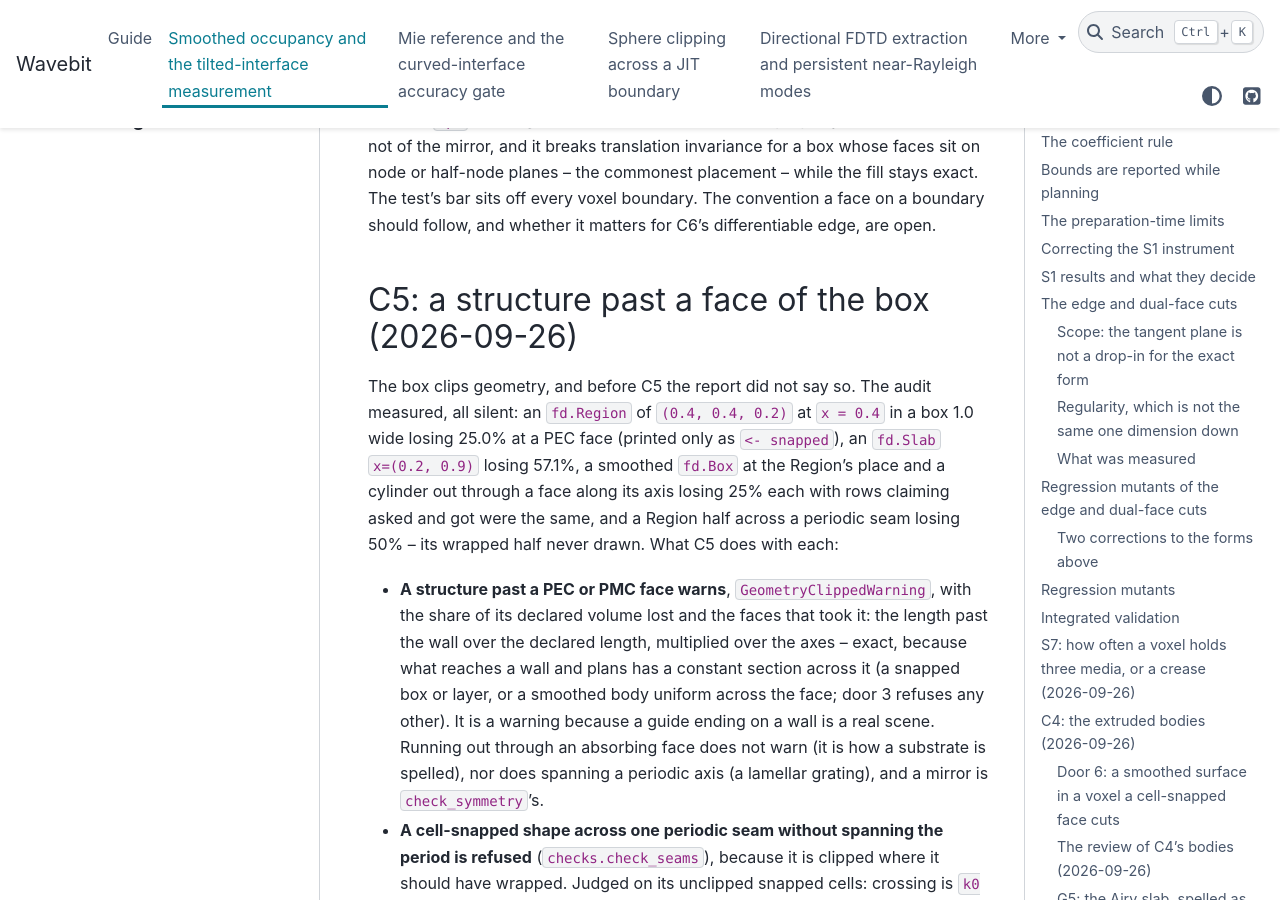
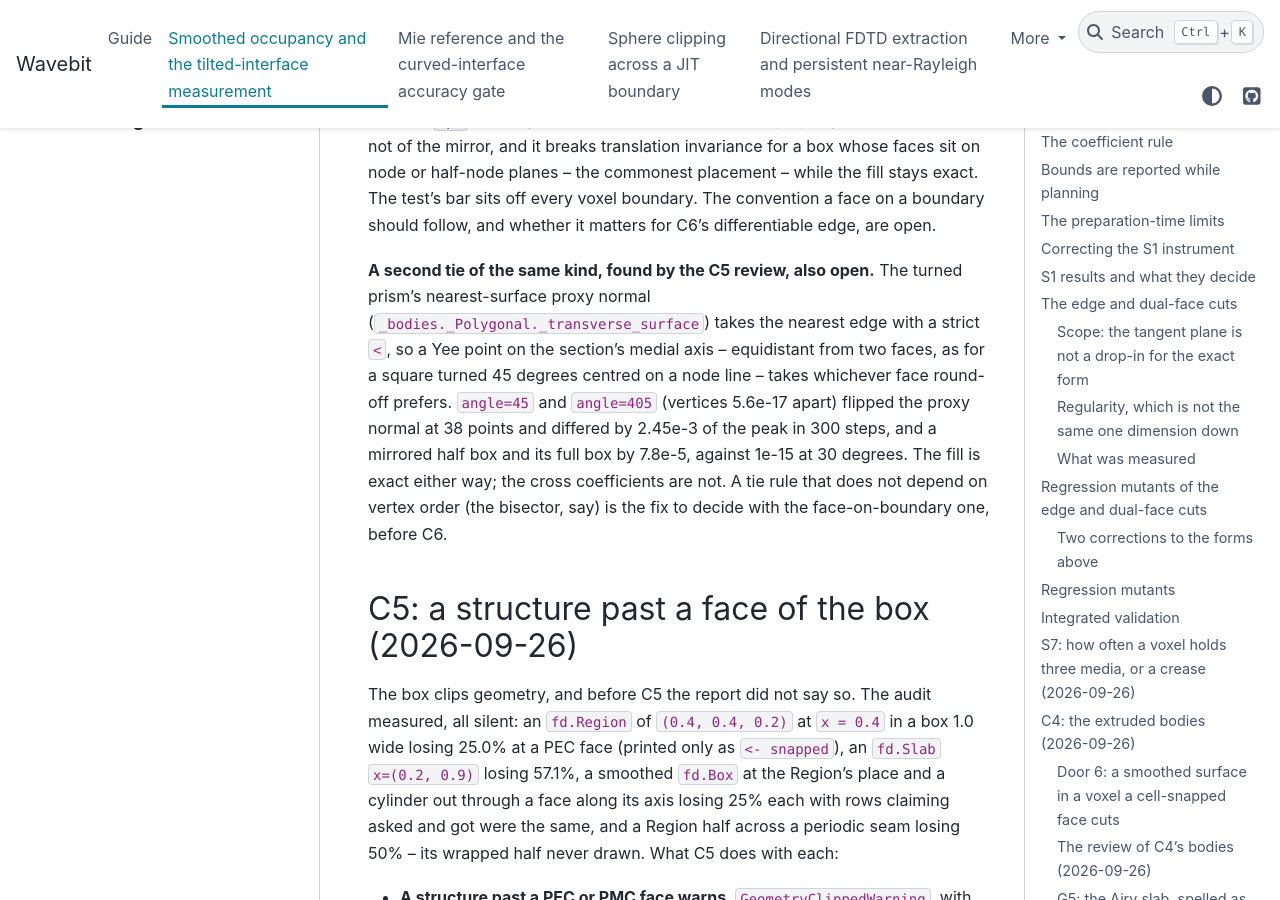
Before and after one commit to fieldalgo/wavebit, a Sphinx documentation site: the page built from docs/fd-subpixel-occupancy.md, in a window 1280 px wide and 900 px high, scrolled down 26288 px. Built offline with Sphinx 7.4.7 and the PyData theme 0.15.4, drawn with Linux system fonts in a browser that asks for light colours.

Commit message:
fixup! feat(fd): the Symmetry door -- a structure must be what a mirror carries
Record the C5 review's second round-off tie beside the face-on-boundary
one: the turned prism's proxy normal takes the nearest edge with a strict
<, so points on the section's medial axis (a square turned 45 degrees)
flip between two faces by round-off -- angle 45 and 405 differ by 2.45e-3
of the peak. Open, to decide before C6.

Co-Authored-By: Claude Opus 5.5 <noreply@anthropic.com>

```diff
--- a/docs/fd-subpixel-occupancy.md
+++ b/docs/fd-subpixel-occupancy.md
@@ -804,6 +804,16 @@ the commonest placement -- while the fill stays exact. The test's bar sits off e
 boundary. The convention a face on a boundary should follow, and whether it matters for C6's
 differentiable edge, are open.
 
+**A second tie of the same kind, found by the C5 review, also open.** The turned prism's
+nearest-surface proxy normal (`_bodies._Polygonal._transverse_surface`) takes the nearest edge
+with a strict `<`, so a Yee point on the section's medial axis -- equidistant from two faces, as
+for a square turned 45 degrees centred on a node line -- takes whichever face round-off prefers.
+`angle=45` and `angle=405` (vertices 5.6e-17 apart) flipped the proxy normal at 38 points and
+differed by 2.45e-3 of the peak in 300 steps, and a mirrored half box and its full box by
+7.8e-5, against 1e-15 at 30 degrees. The fill is exact either way; the cross coefficients are
+not. A tie rule that does not depend on vertex order (the bisector, say) is the fix to decide
+with the face-on-boundary one, before C6.
+
 ## C5: a structure past a face of the box (2026-09-26)
 
 The box clips geometry, and before C5 the report did not say so. The audit measured, all
```
